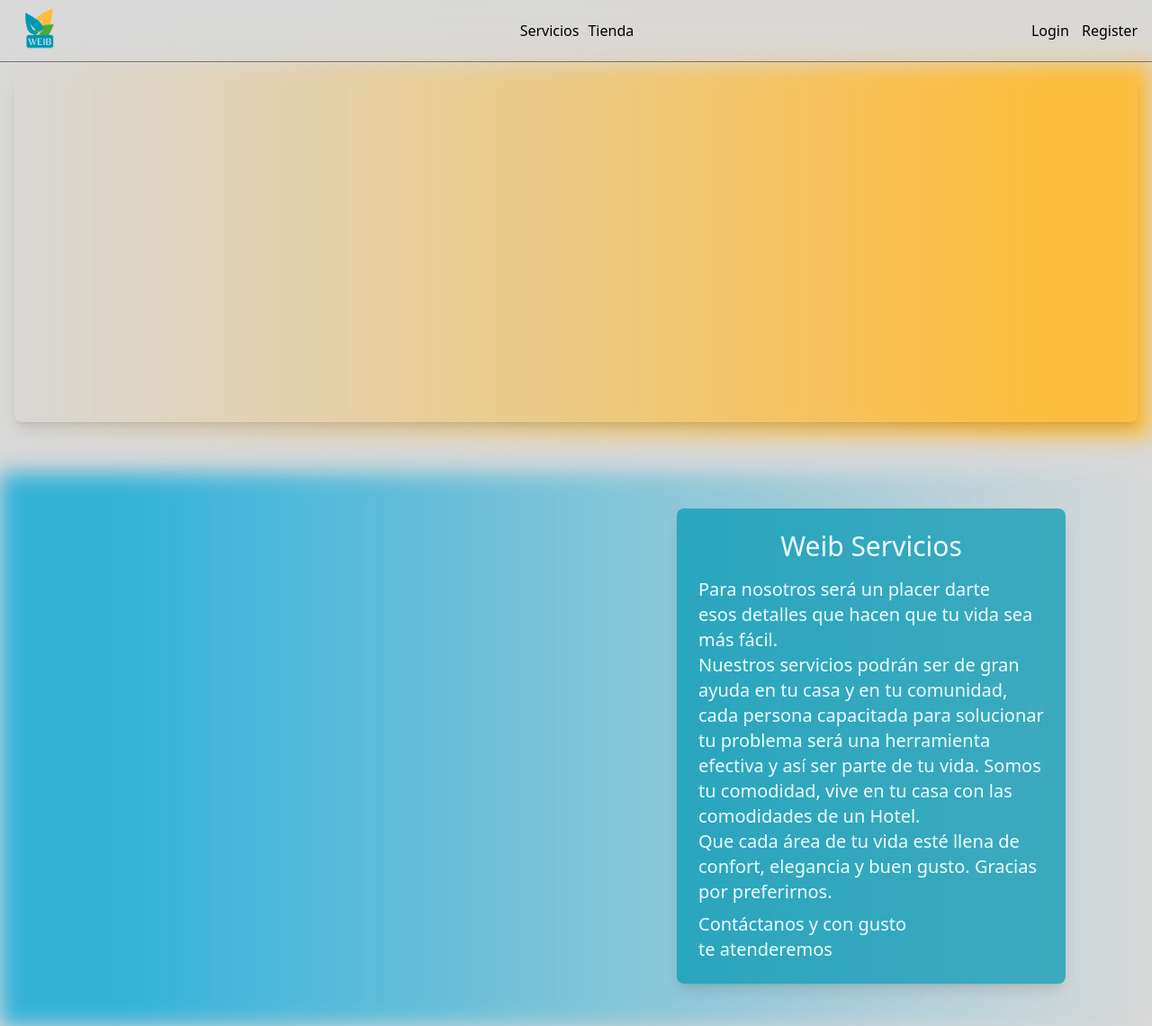
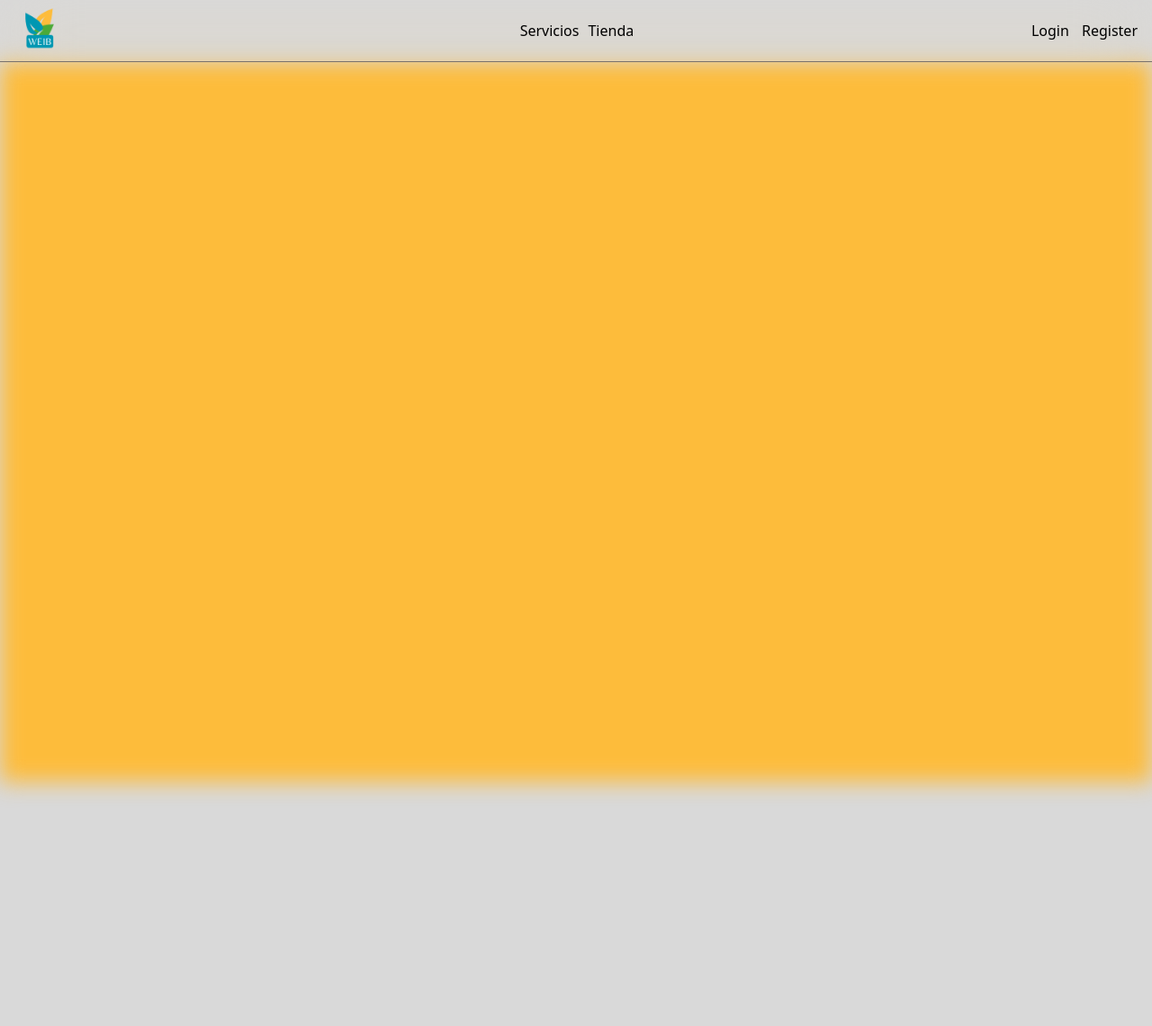
Before and after one commit to djvp3030/weib, a Django app: template main/templates/main.html in a window 1280 px wide. Shown: the top 1140 px of the page at 90% size. Run offline with Django 5.2, Linux system fonts and the light colour scheme; the template is opened without the code that fills it, so the values that code supplies are empty; some libraries are stand-ins or nearby versions.

Commit message:
config main carrousel

```diff
--- a/main/templates/main.html
+++ b/main/templates/main.html
@@ -14,10 +14,8 @@
   <div class="min-h-screen">
     <!-- carrusel principal -->
     <section class="mb-10 relative">
-      <div
-        class="absolute bg-gradient-to-l from-[#fdbc3b] from-10% w-full h-full blur-md"
-      ></div>
-      <div class="w-full relative z-20 p-4">
+      <div class="bg-[#fdbc3b] w-full h-full blur-md pb-2"></div>
+      <div class="w-full relative z-20">
         <div
           id="imageCarousel"
           class="flex overflow-hidden rounded-lg shadow-lg items-center w-full h-96"
```
